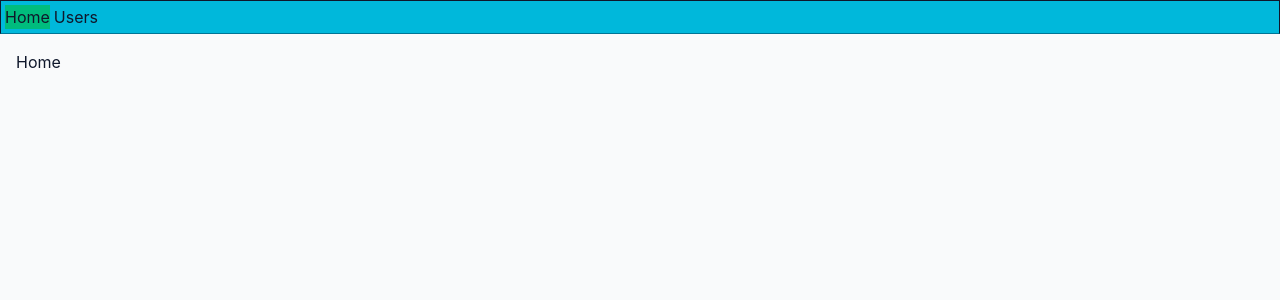
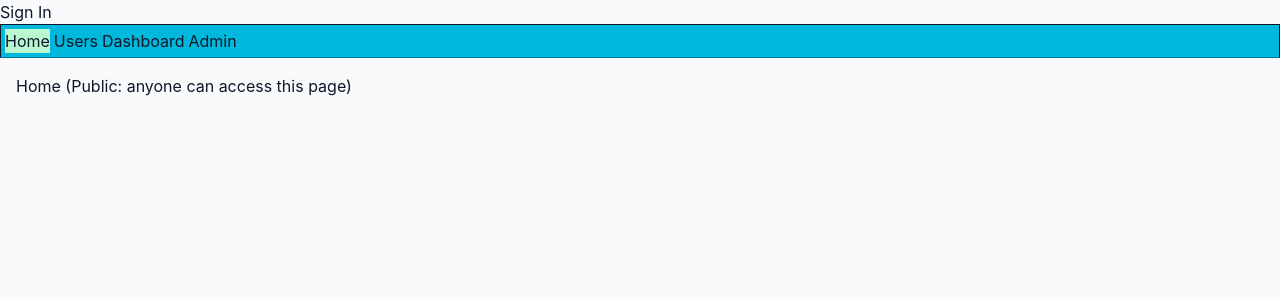
Before and after one commit to chunghoangtu/react-router-with-rtk, a React (Vite) app: page / in a window 1280 px wide. Shown: the top 300 px of the page. Built offline with nearby package versions, Linux system fonts and the light colour scheme.

Commit message:
feat: implement protected route (#1)

```diff
--- a/src/App.tsx
+++ b/src/App.tsx
@@ -2,32 +2,68 @@
 import { useState } from "react";
 import { BrowserRouter, Routes, Route, useNavigate } from "react-router";
 
-import { Home } from "@shared/components/Home";
-import { Users } from "@shared/components/Users";
+import { Home } from "@/pages/Home";
+import { Users } from "@/pages/Users";
 import { Layout } from "@shared/components/Layout";
-import { NoMatch } from "@shared/components/NoMatch";
-import { User } from "@shared/components/User";
+import { NoMatch } from "@/pages/NoMatch";
+import { User } from "@/pages/User";
+import { Admin } from "@/pages/Admin";
+import { Dashboard } from "@/pages/Dashboard";
+
+import { ProtectedRoute, ProtectedRoute2 } from "@/shared/components/ProtectedRoute";
+
+// import type { User as AuthUser } from "@/shared/types/commonTypes";
+import type { AuthUser } from "@/shared/types/commonTypes";
 
 const App = () => {
-  const navigate = useNavigate()
+  const navigate = useNavigate();
+
   const [users, setUsers] = useState([
-    { id: '1', fullName: 'Robin Wieruch' },
-    { id: '2', fullName: 'Sarah Finnley' },
+    { id: "1", fullName: "Robin Wieruch" },
+    { id: "2", fullName: "Sarah Finnley" },
   ]);
+  const handleRemoveUser = (userId: string | undefined) => {
+    setUsers((state) => state.filter((user) => user.id !== userId));
+    navigate("/users");
+  };
 
-  const handleRemoveUser = (userId: string | undefined) => {
-    setUsers(state => state.filter(user => user.id !== userId))
-    navigate('/users')
-  }
+  const [currentUser, setCurrentUser] = useState<AuthUser | null>(null);
+  const handleLogin = () => setCurrentUser({ id: "1", fullName: "robin", permissions: ['modify'], roles: ['admin'] });
+  const handleLogout = () => setCurrentUser(null);
 
   return (
-    <>
+    <>{currentUser ? (
+      <button onClick={handleLogout}>Sign Out</button>
+    ) : (
+      <button onClick={handleLogin}>Sign In</button>
+    )}
       <Routes>
         <Route element={<Layout />}>
           <Route index element={<Home />} />
-          <Route path="users" element={<Users users={users} />}>
-            <Route path=":userId" element={<User onRemoveUser={handleRemoveUser} />} />
+          {/* Using ProtectedRoute via Outlet */}
+          {/* Users page only required user to be present (authenticated) */}
+          <Route element={<ProtectedRoute currentUser={currentUser} />}>
+            <Route path="users" element={<Users users={users} />}>
+              <Route
+                path=":userId"
+                element={<User onRemoveUser={handleRemoveUser} />}
+              />
+            </Route>
+            {/* Admin page required user to have "admin" role */}
+            <Route path="admin" element={<ProtectedRoute2
+              redirectPath="/users"
+              isAllowed={currentUser?.roles.includes('admin')}>
+              <Admin currentUser={currentUser} />
+            </ProtectedRoute2>} />
           </Route>
+          {/* <Route path="admin" element={<Admin currentUser={currentUser}/>} /> */}
+          {/* Using Protected Route as a layout Component */}
+          {/* Dashboard page required user to have "modify" permission*/}
+          <Route path="dashboard" element={<ProtectedRoute2
+            redirectPath="/users"
+            isAllowed={currentUser?.permissions.includes('modify')}>
+            <Dashboard currentUser={currentUser} />
+          </ProtectedRoute2>} />
           <Route path="*" element={<NoMatch />} />
         </Route>
       </Routes>
--- /dev/null
+++ b/src/pages/Admin.tsx
@@ -0,0 +1,16 @@
+import React from "react";
+
+import type { User as AuthUser} from "@/shared/types/commonTypes";
+
+type AdminProps = {
+  currentUser: AuthUser | null;
+};
+
+export const Admin = ({ currentUser }: AdminProps) => {
+  return (
+    <div>
+      <h2>Current user: {currentUser?.fullName}</h2>
+      Admin (Protected: authenticated user with permission 'Admin' required)
+    </div>
+  );
+};
--- /dev/null
+++ b/src/pages/Dashboard.tsx
@@ -0,0 +1,17 @@
+import React from 'react'
+
+import type { User as AuthUser } from "@/shared/types/commonTypes";
+
+type DashboardProps = {
+  currentUser: AuthUser | null;
+};
+
+export const Dashboard = ({ currentUser }: DashboardProps) => {
+  return (
+    <>
+      <h2>Current user: {currentUser?.fullName}</h2>
+      <div>Dashboard  (Protected: authenticated user required)
+      </div>
+    </>
+  )
+}
--- a/src/shared/components/Home.tsx
+++ b/src/pages/Home.tsx
@@ -2,6 +2,6 @@ import React from 'react'
 
 export const Home = () => {
   return (
-    <div>Home</div>
+    <div>Home  (Public: anyone can access this page)</div>
   )
 }
--- a/src/shared/components/User.tsx
+++ b/src/pages/User.tsx
@@ -9,12 +9,12 @@ export const User = ({ onRemoveUser }: UserProps) => {
   const { userId } = useParams();
 
   return (
-    <>
+    <div className='border'>
       <h2>User: {userId}</h2>
-      <button type="button" onClick={() => onRemoveUser(userId)}>
+      <button type="button" className="bg-emerald-400" onClick={() => onRemoveUser(userId)}>
         Remove
       </button>
-      <Link to="/users">Back to Users</Link>
-    </>
+      <Link to="/users" className='bg-amber-300'>Back to Users</Link>
+    </div>
   );
 }
--- a/src/shared/components/Users.tsx
+++ b/src/pages/Users.tsx
@@ -1,12 +1,9 @@
 import React from "react";
 import { Link, Outlet, useSearchParams } from "react-router";
 
-type User = {
-  id: string;
-  fullName: string;
-};
+import type { User } from "@/shared/types/commonTypes";
 
-type UsersProps = {
+ type UsersProps = {
   users: User[];
 };
 
@@ -23,7 +20,7 @@ export const Users = ({ users }: UsersProps) => {
 
   return (
     <>
-      <h2>Users</h2>
+      <h2>Users (Protected: authenticated user required)</h2>
 
       <input type="text" value={searchTerm} onChange={handleSearch} />
 
--- a/src/shared/components/Navigation.tsx
+++ b/src/shared/components/Navigation.tsx
@@ -5,13 +5,15 @@ export const Navigation = () => {
 
   // NavLink has callback props on className, style, and children with the active state for inline styling or conditional rendering
   const activeStyle = ({isActive}: NavLinkRenderProps) => {
-    return isActive ? 'bg-emerald-500' : ''
+    return isActive ? 'bg-green-200' : ''
   }
 
   return (
     <nav className="bg-cyan-500 border border-b-cyan-700 p-1 flex gap-1">
       <NavLink to="/" className={activeStyle}>Home</NavLink>
       <NavLink to="/users" className={activeStyle}>Users</NavLink>
+      <NavLink to="/dashboard" className={activeStyle}>Dashboard</NavLink>
+      <NavLink to="/admin" className={activeStyle}>Admin</NavLink>
     </nav>
   )
 }
--- /dev/null
+++ b/src/shared/components/ProtectedRoute.tsx
@@ -0,0 +1,26 @@
+import React from 'react'
+import { Navigate, Outlet } from 'react-router';
+
+import type { User as AuthUser } from '@shared/types/commonTypes'
+
+type ProtectedRouteProps = {
+  currentUser: AuthUser | null;
+  redirectPath?: string;
+  children?: React.ReactNode
+}
+
+type ProtectedRouteProps2 = {
+  isAllowed?: boolean;
+  redirectPath?: string;
+  children?: React.ReactNode
+}
+
+export const ProtectedRoute = ({ currentUser, redirectPath = '/', children }: ProtectedRouteProps) => {
+  // return currentUser ? children : <Navigate to={redirectPath} replace />
+  return currentUser ? (children || <Outlet />) : <Navigate to={redirectPath} replace />
+}
+
+export const ProtectedRoute2 = ({ isAllowed, redirectPath = '/', children }: ProtectedRouteProps2) => {
+  // return currentUser ? children : <Navigate to={redirectPath} replace />
+  return isAllowed ? (children || <Outlet />) : <Navigate to={redirectPath} replace />
+}
```
Also changed, not shown: src/shared/types/commonTypes.ts (+10 -0 lines), src/pages/NoMatch.tsx (renamed from src/shared/components/NoMatch.tsx).
